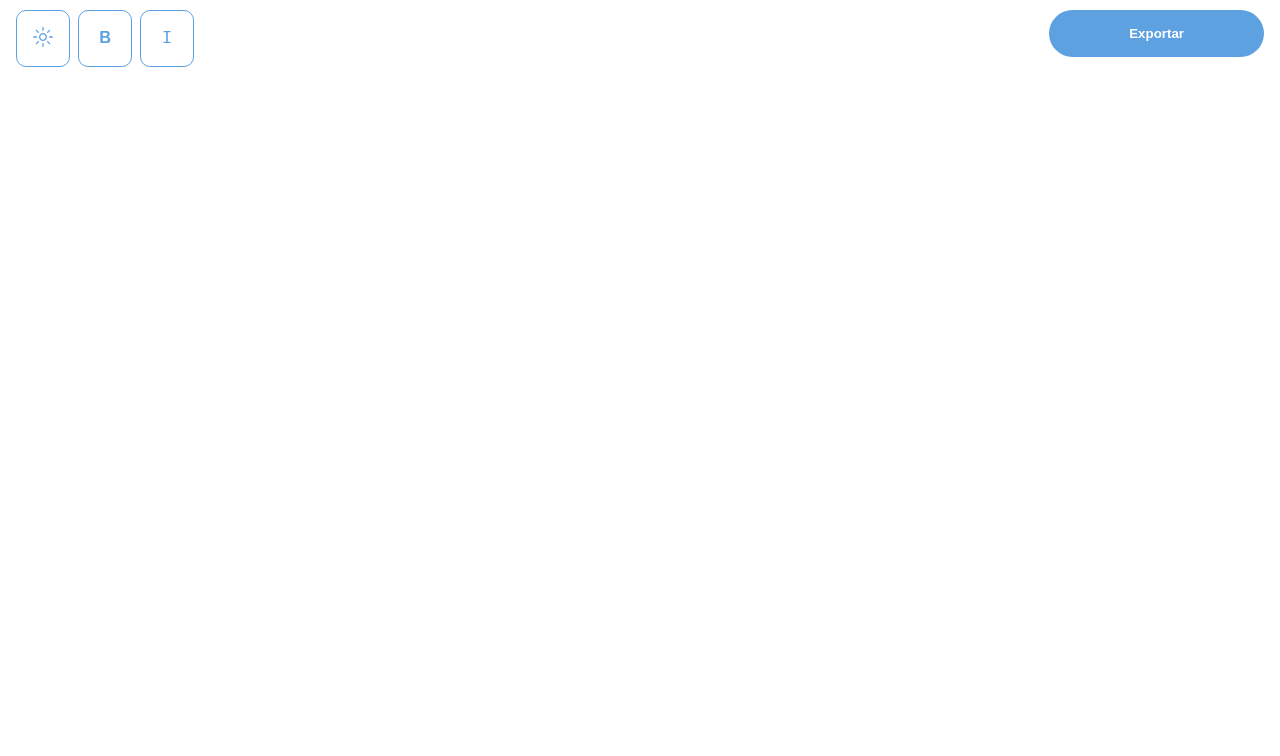
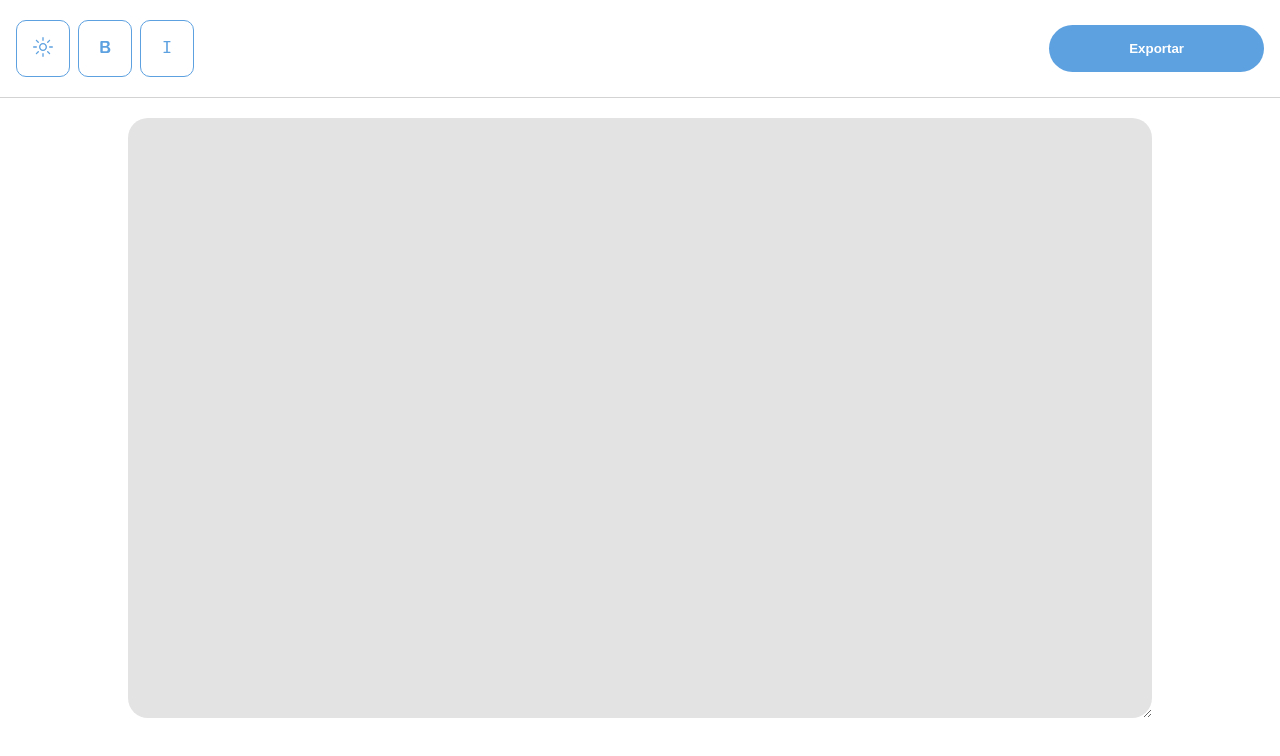
Before and after one commit to Zafkiel45/Notes, a website with bundled scripts: page app/index.html in a window 1280 px wide. Built offline with nearby package versions, Linux system fonts and the light colour scheme.

Commit message:
feat:text-area

```diff
--- a/app/index.html
+++ b/app/index.html
@@ -48,6 +48,9 @@
             </div>
         </nav>
     </header>
+    <main>
+        <textarea name="" id="content" class="text_area"></textarea>
+    </main>
 </body>
 <script src="js/script.js" type="module" ></script>
 </html>
--- a/app/js/darkmode.js
+++ b/app/js/darkmode.js
@@ -1,4 +1,5 @@
 const body = document.querySelector('.container_master');
+const textarea = document.querySelector('#content');
 let darkmode;
 export function checkMode() {
     console.log('checked');
@@ -12,17 +13,25 @@ export function checkMode() {
         document.documentElement.classList.add('light');
         darkmode = false;
     }
+    updateElements();
 }
 export function switchMode() {
     console.log("swichted");
     darkmode = !darkmode;
+    updateElements();
+}
+function updateElements() {
     if (darkmode) {
         body.classList.remove('container_master');
         body.classList.add('container_master_darkmode');
+        textarea.classList.remove('text_area');
+        textarea.classList.add('text_area_darkmode');
     }
     else {
         body.classList.remove('container_master_darkmode');
         body.classList.add('container_master');
+        textarea.classList.remove('text_area_darkmode');
+        textarea.classList.add('text_area');
     }
 }
 //# sourceMappingURL=darkmode.js.map
--- a/app/style.css
+++ b/app/style.css
@@ -5,26 +5,27 @@
     outline: none;
     font-family: Arial, Helvetica, sans-serif;
 }
-
 body {
-    min-height: 100vh;
-    width: 100vw;
-    background-color: #161616;
+    transition: background-color 0.3s ease;
+    overflow-x: hidden;
 }
 .container_master_darkmode {
     min-height: 100vh;
     width: 100vw;
     background-color: #161616;
+    color: #e9e9e9;
 }
 .container_master {
     min-height: 100vh;
     width: 100vw;
     background-color: white;
+    color: #232323;
 }
 .container_header {
     width: 100vw;
     height: auto;
-    padding: 10px 16px;
+    padding: 20px 16px;
+    border-bottom: 1px solid lightgray;
 
     .container_nav_header {
         display: flex;
@@ -68,6 +69,7 @@ body {
         }
         .container_export_nav_header {
             display: flex;
+            align-items: center;
             justify-content: flex-end;
             height: auto;
             width: 50%;
@@ -85,3 +87,32 @@ body {
         }
     }
 }
+main {
+    width: 100vw;
+    height: 75vh;
+    margin-top: 1.25rem;
+    display: flex;
+    justify-content: center;
+    align-items: center;
+
+    .text_area {
+        background-color: #e3e3e3;
+        border: none;
+        border-radius: 1.25rem; /* 20px */
+        width: 80%;
+        height: 100%;
+        padding: 1.25rem;
+        color: #242424;
+        transition: background-color 0.3s ease;
+    }
+    .text_area_darkmode {
+        background-color: #232323;
+        border: none;
+        border-radius: 1.25rem; /* 20px */
+        width: 80%;
+        height: 100%;
+        padding: 1.25rem;
+        color: #e9e9e9;
+        transition: background-color 0.3s ease;
+    }
+}
--- a/tsconfig.json
+++ b/tsconfig.json
@@ -3,14 +3,10 @@
     "noImplicitAny": true,
     "removeComments": true,
     "sourceMap": true,
-    /* Language and Environment */
     "target": "es2016",
-    /* Modules */
     "module": "ES6",
     "esModuleInterop": true,
-    // "preserveSymlinks": true,
     "forceConsistentCasingInFileNames": true,
-    /* Type Checking */
     "strict": true,
     "skipLibCheck": true,
     "outDir": "./app/js"
```
Also changed, not shown: app/typescript/darkmode.ts (+9 -0 lines), 1 other file.
